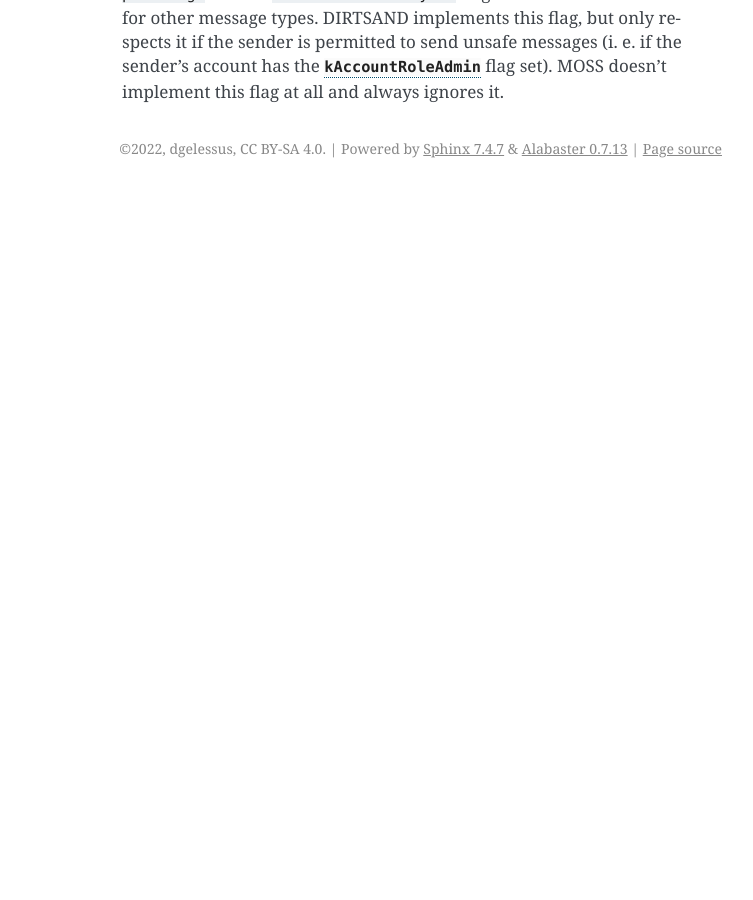
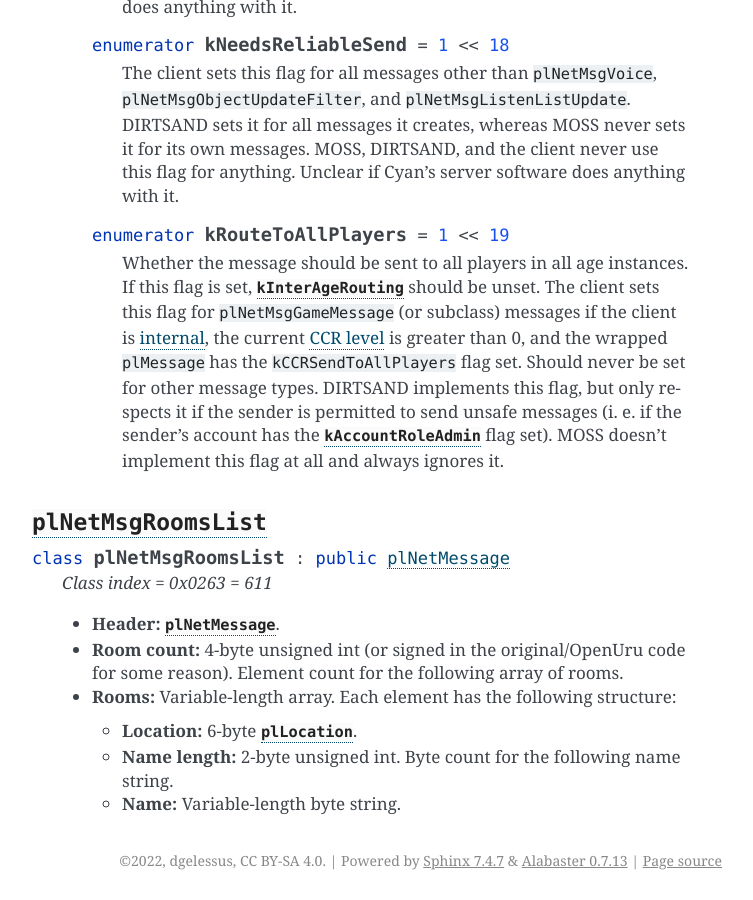
Before and after one commit to dgelessus/NAGUS, a Sphinx documentation site: the page built from docs/uru/game_server.rst, in a window 1280 px wide and 900 px high, scrolled down 7358 px. Shown: the whole window, without its empty margins (388-1141 px from the left). Built offline with Sphinx 7.4.7, drawn with Linux system fonts in a browser that asks for light colours; before the commit the page ends 7546 px from its top, so only the background shows below that; some of the changed text lies outside the part shown.

Commit message:
Document structure of plNetMsgRoomsList

```diff
--- a/docs/uru/game_server.rst
+++ b/docs/uru/game_server.rst
@@ -152,7 +152,7 @@ and not supported by MOSS or DIRTSAND
 
 * :cpp:class:`plNetMessage` = 0x025e = 606 (abstract)
 
-  * ``plNetMsgRoomsList`` = 0x0263 = 611 (abstract)
+  * :cpp:class:`plNetMsgRoomsList` = 0x0263 = 611 (abstract)
 
     * ``plNetMsgPagingRoom`` = 0x0218 = 536 (client -> server)
     * ``plNetMsgGameStateRequest`` = 0x0265 = 613 (client -> server)
@@ -186,6 +186,23 @@ and not supported by MOSS or DIRTSAND
   * ``plNetMsgListenListUpdate`` = 0x02c8 = 712 (client <-> server, unused, but client theoretically handles it)
   * ``plNetMsgRelevanceRegions`` = 0x03ac = 940 (client -> server)
   * ``plNetMsgPlayerPage`` = 0x03b4 = 948 (client -> server)
+
+Common data types
+^^^^^^^^^^^^^^^^^
+
+.. cpp:class:: plLocation
+
+   * **Sequence number:** 4-byte unsigned int.
+   * **Flags:** 2-byte unsigned int.
+     See :cpp:enum:`LocFlags` for details.
+
+   .. cpp:enum:: LocFlags
+
+      .. cpp:enumerator:: kLocalOnly = 1 << 0
+      .. cpp:enumerator:: kVolatile = 1 << 1
+      .. cpp:enumerator:: kReserved = 1 << 2
+      .. cpp:enumerator:: kBuiltIn = 1 << 3
+      .. cpp:enumerator:: kItinerant = 1 << 4
 
 :cpp:class:`plNetMessage`
 ^^^^^^^^^^^^^^^^^^^^^^^^^
@@ -364,7 +381,7 @@ and not supported by MOSS or DIRTSAND
 
       .. cpp:enumerator:: kIsSystemMessage = 1 << 17
 
-         Set for all ``plNetMsgRoomsList``, ``plNetMsgObjStateRequest``, ``plNetMsgMembersListReq``, and ``plNetMsgServerToClient`` messages
+         Set for all :cpp:class:`plNetMsgRoomsList`, ``plNetMsgObjStateRequest``, ``plNetMsgMembersListReq``, and ``plNetMsgServerToClient`` messages
          (including subclasses, if any).
          DIRTSAND also sets it for some ``plNetMsgSDLStateBCast`` messages.
          MOSS, DIRTSAND, and the client never use this flag for anything.
@@ -392,3 +409,22 @@ and not supported by MOSS or DIRTSAND
          but only respects it if the sender is permitted to send unsafe messages
          (i. e. if the sender's account has the :cpp:var:`kAccountRoleAdmin` flag set).
          MOSS doesn't implement this flag at all and always ignores it.
+
+:cpp:class:`plNetMsgRoomsList`
+^^^^^^^^^^^^^^^^^^^^^^^^^^^^^^
+
+.. cpp:class:: plNetMsgRoomsList : public plNetMessage
+
+   *Class index = 0x0263 = 611*
+
+   * **Header:** :cpp:class:`plNetMessage`.
+   * **Room count:** 4-byte unsigned int
+     (or signed in the original/OpenUru code for some reason).
+     Element count for the following array of rooms.
+   * **Rooms:** Variable-length array.
+     Each element has the following structure:
+
+     * **Location:** 6-byte :cpp:class:`plLocation`.
+     * **Name length:** 2-byte unsigned int.
+       Byte count for the following name string.
+     * **Name:** Variable-length byte string.
```
